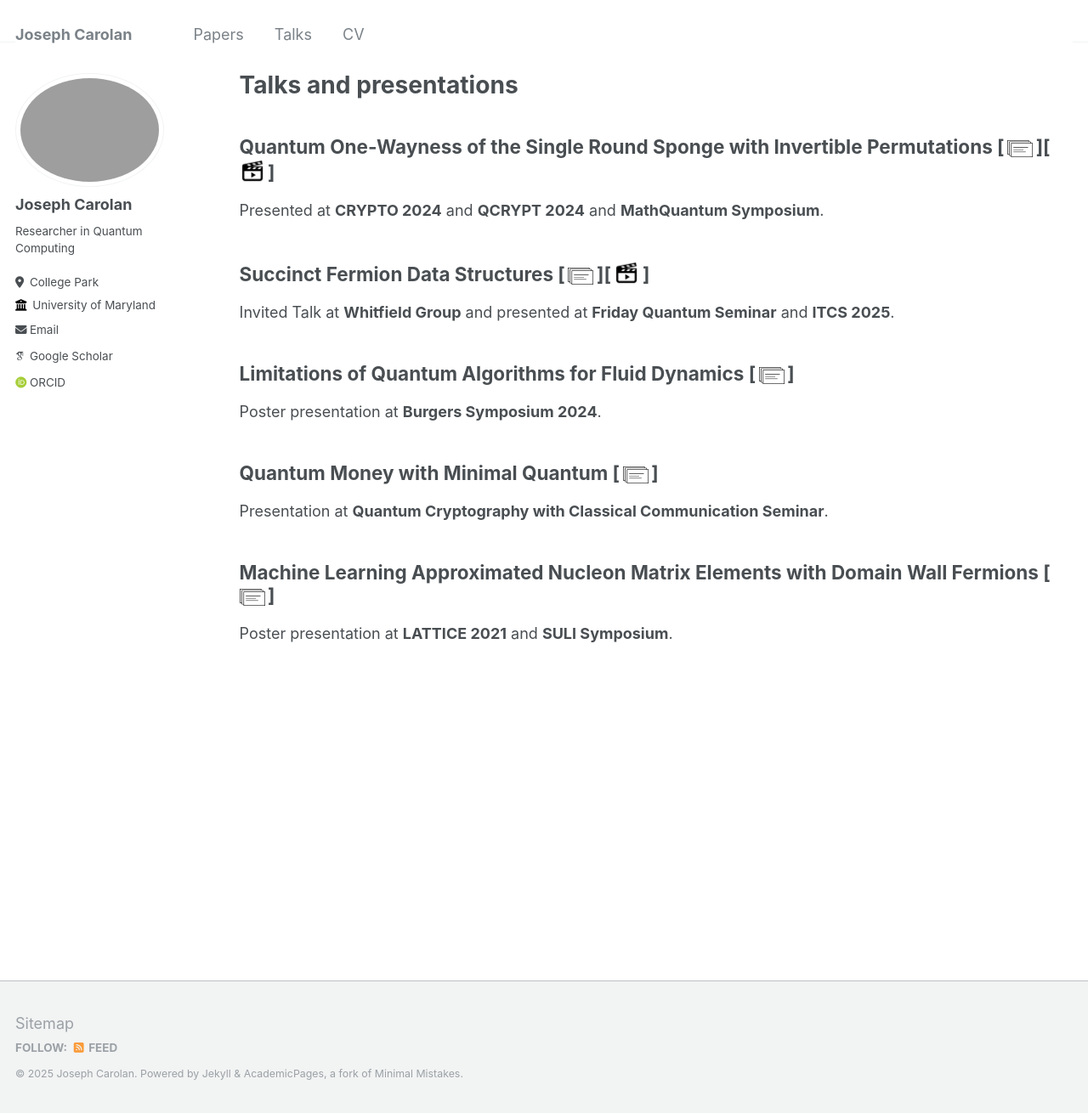
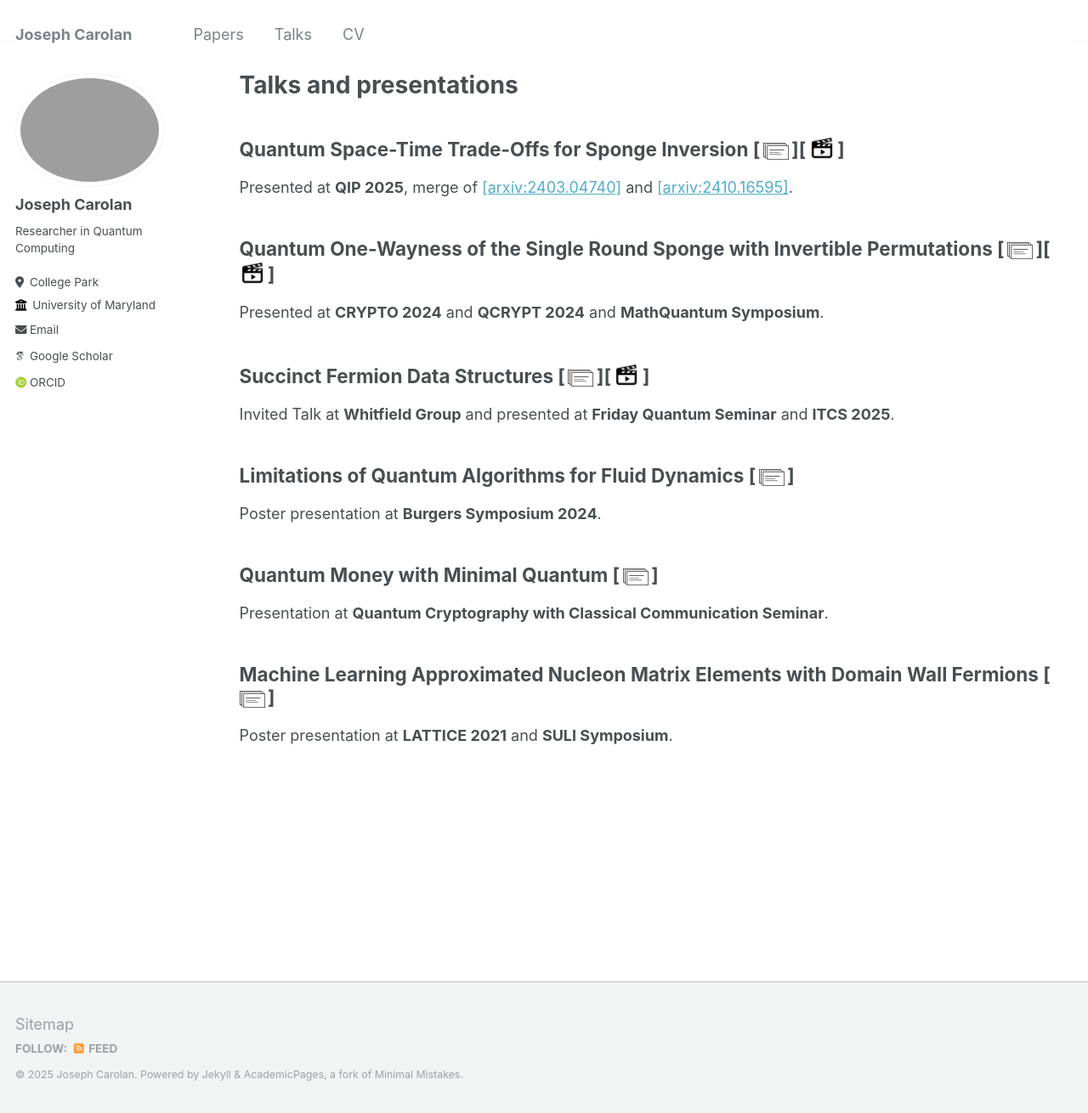
Before and after one commit to jacarolan/personal-website, a Jekyll site: the page built from _pages/talks.md, in a window 1280 px wide and 1310 px high. Shown: the whole window at 85% size. Built offline with Jekyll 4.4.1, drawn with Linux system fonts in a browser that asks for light colours; some web fonts are replaced.

Commit message:
Added QIP 2025 talk

```diff
--- a/_pages/talks.md
+++ b/_pages/talks.md
@@ -14,6 +14,10 @@ img.b {
 <!-- {% for post in site.talks reversed %}
   {% include archive-single-talk.html %}
 {% endfor %} -->
+
+## Quantum Space-Time Trade-Offs for Sponge Inversion [&thinsp;[<img src="../images/slides_icon.png" width="30"/>](/personal-website/files/QIP_2025_Sponge_Slides_Handout.pdf)&thinsp;][&thinsp;[<img class="b" src="../images/video_icon.png" width="30"/>](https://www.youtube.com/watch?v=QeonjtWpnbs)&thinsp;]
+
+Presented at **QIP 2025**, merge of [[arxiv:2403.04740]](https://arxiv.org/abs/2403.04740) and [[arxiv:2410.16595]](https://arxiv.org/abs/2410.16595).
 
 ## Quantum One-Wayness of the Single Round Sponge with Invertible Permutations [&thinsp;[<img src="../images/slides_icon.png" width="30"/>](/personal-website/files/CRYPTO_slides.pdf)&thinsp;][&thinsp;[<img class="b" src="../images/video_icon.png" width="30"/>](https://youtu.be/5myAeoG4ejA?t=2446)&thinsp;]
 
```
